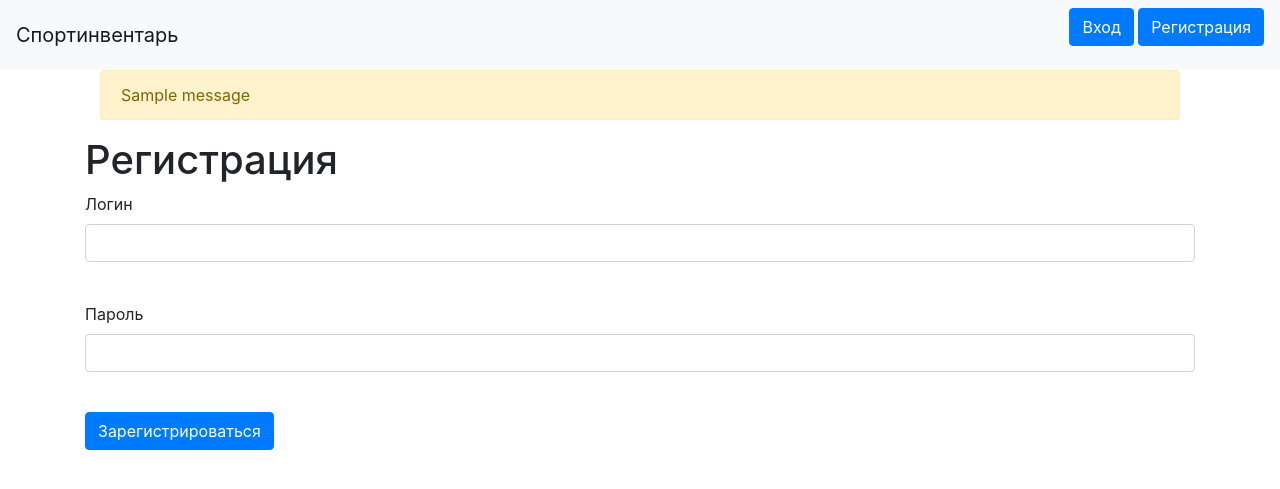
After one commit to pomazkovaa/predprof, a Flask app: page /register in a window 1280 px wide. The commit adds this page. Shown: the top 489 px of the page. Run offline with Flask 3, Linux system fonts and the light colour scheme; tables that the repository leaves empty hold one stand-in row (values such as "Sample post"); one stand-in notice (Sample message) is shown; some libraries are stand-ins or nearby versions.

Commit message:
Add register option

```diff
--- a/data/users.py
+++ b/data/users.py
@@ -13,8 +13,8 @@ class User(SqlAlchemyBase, UserMixin):
     __tablename__ = 'users'
 
     id = sqlalchemy.Column(sqlalchemy.Integer, primary_key=True, autoincrement=True)
-    login = sqlalchemy.Column(sqlalchemy.String, nullable=True)
-    hashed_password = sqlalchemy.Column(sqlalchemy.String, nullable=True)
+    login = sqlalchemy.Column(sqlalchemy.String, nullable=False, unique=True)
+    hashed_password = sqlalchemy.Column(sqlalchemy.String, nullable=False)
     is_admin = sqlalchemy.Column(sqlalchemy.Boolean, nullable=False)
 
     def set_password(self, password):
@@ -29,3 +29,8 @@ class LoginForm(FlaskForm):
     password = PasswordField('Пароль', validators=[DataRequired()])
     remember_me = BooleanField('Запомнить меня')
     submit = SubmitField('Войти')
+
+class RegisterForm(FlaskForm):
+    login = StringField('Логин', validators=[DataRequired()])
+    password = PasswordField('Пароль', validators=[DataRequired()])
+    submit = SubmitField('Зарегистрироваться')
--- a/main.py
+++ b/main.py
@@ -3,7 +3,7 @@ from flask import Flask, redirect, render_template
 from flask_login import LoginManager, login_user, current_user, login_required, logout_user
 
 from data import db_session
-from data.users import LoginForm, User
+from data.users import LoginForm, User, RegisterForm
 
 app = Flask(__name__)
 app.config['SECRET_KEY'] = 'very_secret_key'
@@ -40,6 +40,26 @@ def login():
     return render_template('login.html', title='Авторизация', form=form)
 
 
+@app.route('/register', methods=['GET', 'POST'])
+def register():
+    form = RegisterForm()
+    if form.validate_on_submit():
+        session = db_session.create_session()
+        user = User()
+        user.login = form.login.data
+        user.set_password(form.password.data)
+        user.is_admin = False
+        try:
+            session.add(user)
+            session.commit()
+        except:
+            return render_template('register.html',
+                                   message="Пользователь с таким логином уже существует",
+                                   form=form)
+        return redirect("/login")
+    return render_template('register.html', title='Авторизация', form=form)
+
+
 @app.route('/logout')
 @login_required
 def logout():
--- a/templates/base.html
+++ b/templates/base.html
@@ -14,7 +14,8 @@
             <a class="navbar-brand" href="/logout">{{ current_user.login }}</a>
         {% else %}
             <p>
-                <a class="btn btn-primary" href="/login">Войти</a>
+                <a class="btn btn-primary" href="/login">Вход</a>
+                <a class="btn btn-primary" href="/register">Регистрация</a>
             </p>
         {% endif %}
       </nav>
--- /dev/null
+++ b/templates/register.html
@@ -0,0 +1,28 @@
+{% extends "base.html" %}
+
+{% block content %}
+    <h1>Регистрация</h1>
+    <form action="" method="post">
+        {{ form.hidden_tag() }}
+        <p>
+            {{ form.login.label }}<br>
+            {{ form.login(class="form-control") }}<br>
+            {% for error in form.login.errors %}
+                <div class="alert alert-danger" role="alert">
+                    {{ error }}
+                </div>
+            {% endfor %}
+        </p>
+        <p>
+            {{ form.password.label }}<br>
+            {{ form.password(class="form-control", type="password") }}<br>
+            {% for error in form.password.errors %}
+                <div class="alert alert-danger" role="alert">
+                    {{ error }}
+                </div>
+            {% endfor %}
+        </p>
+        <p>{{ form.submit(type="submit", class="btn btn-primary") }}</p>
+        <div>{{ message }}</div>
+    </form>
+{% endblock %}
```
